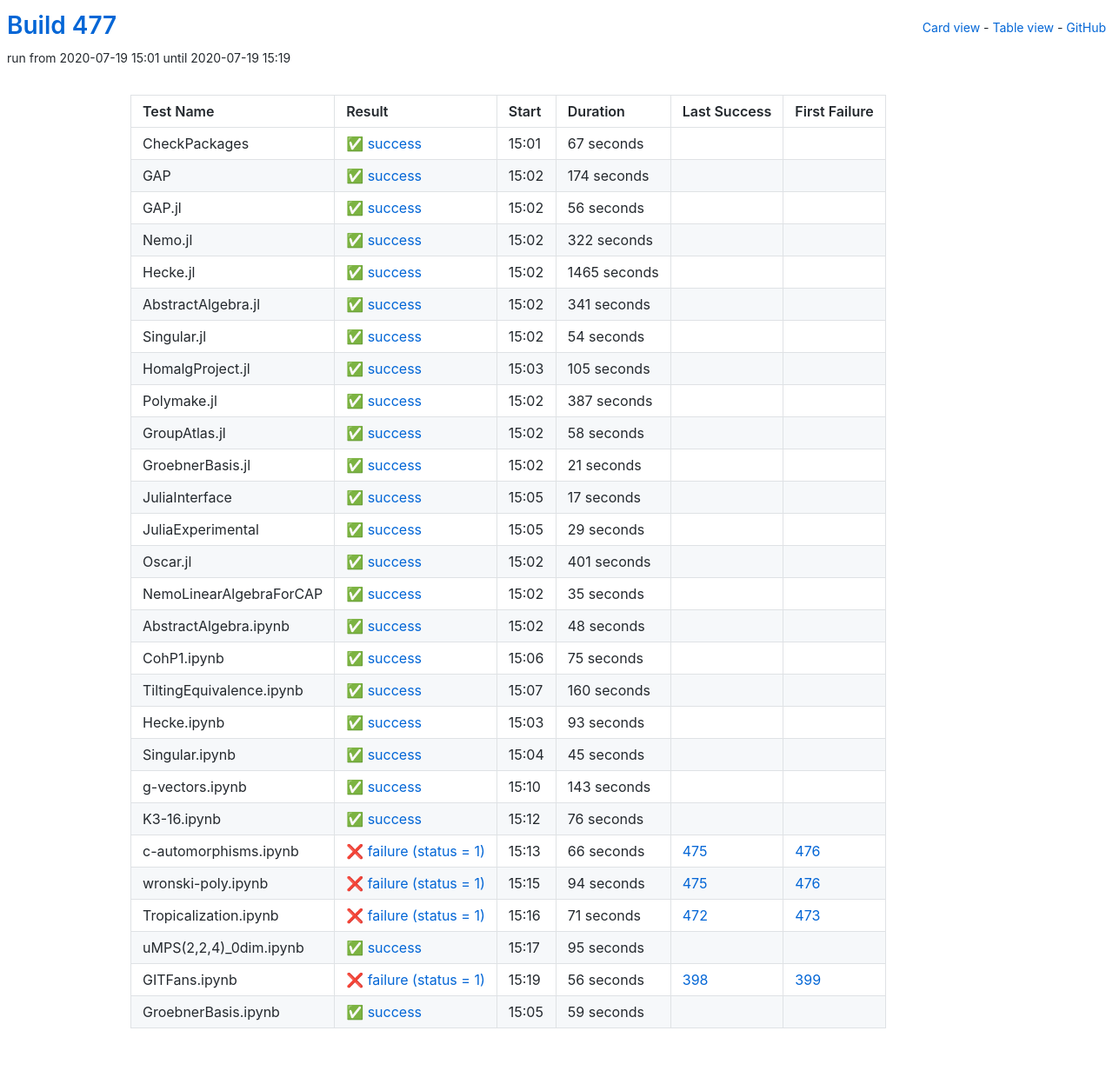
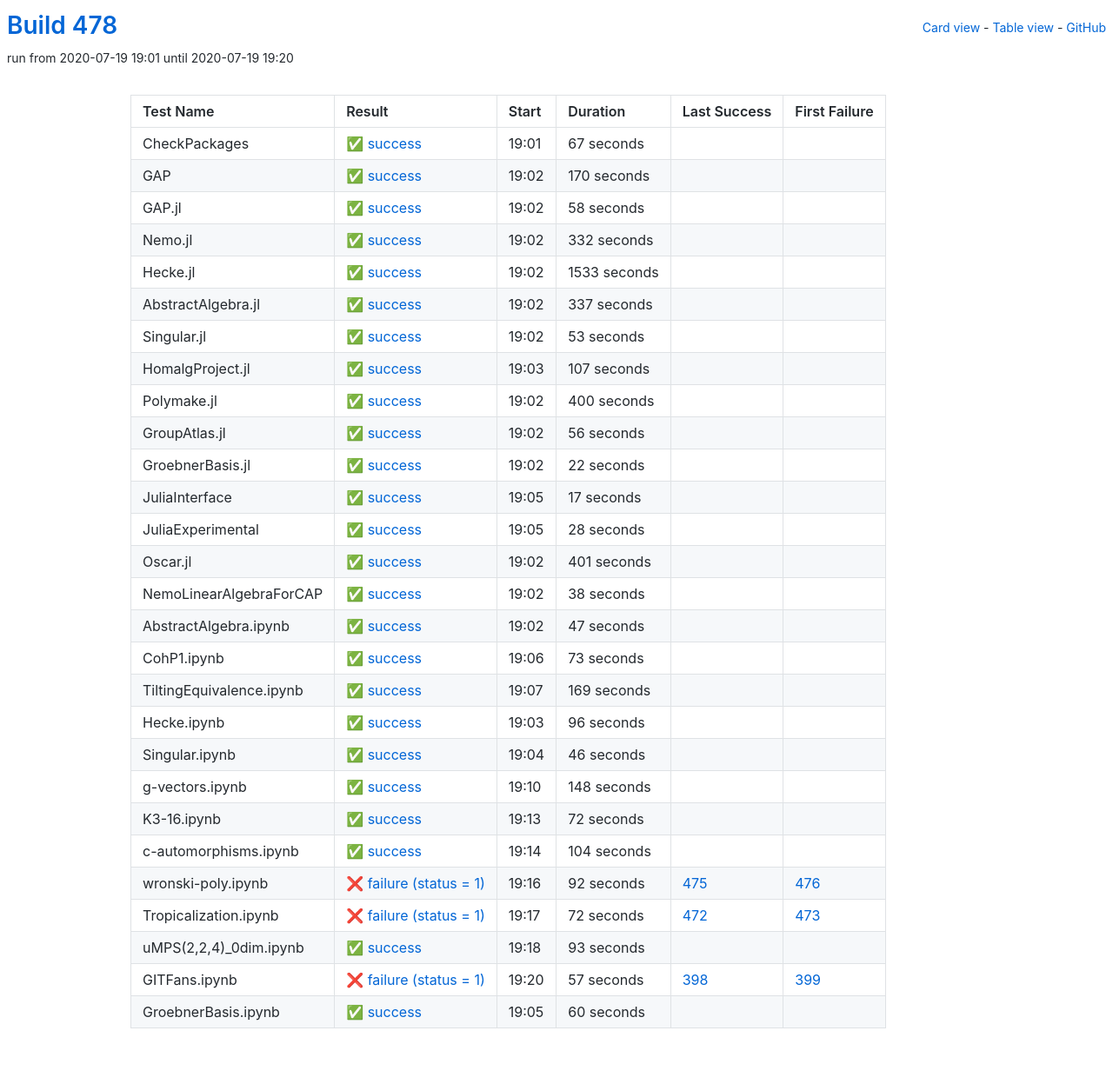
Before and after one commit to oscar-system/oscar-ci-status-stable, a Jekyll site: the page built from table.html, in a window 1280 px wide. Shown: the whole page at 87% size. Built offline with Jekyll 4.4.1, drawn with Linux system fonts in a browser that asks for light colours.

Commit message:
Build #478

```diff
--- a/_data/ci.yml
+++ b/_data/ci.yml
@@ -1,6 +1,6 @@
 ---
-build: 477
-build_url: https://oscarci.mathematik.uni-kl.de/job/oscar-stable/477/
+build: 478
+build_url: https://oscarci.mathematik.uni-kl.de/job/oscar-stable/478/
 job: oscar-stable
 organization: oscar-system
 repo: oscar-ci-status-stable
@@ -8,8 +8,8 @@ repourl: https://github.com/oscar-system/oscar-ci-status-stable
 tests:
 - name: CheckPackages
   id: checkpackages
-  log: https://oscarci.mathematik.uni-kl.de/job/oscar-stable/477/artifact/logs/build-477/CheckPackages.log
-  start: 2020-07-19 15:01
+  log: https://oscarci.mathematik.uni-kl.de/job/oscar-stable/478/artifact/logs/build-478/CheckPackages.log
+  start: 2020-07-19 19:01
   success: true
   exitcode: 0
   status: success
@@ -20,20 +20,104 @@ tests:
   first_failure_url:
 - name: GAP
   id: gap
-  log: https://oscarci.mathematik.uni-kl.de/job/oscar-stable/477/artifact/logs/build-477/GAP.log
-  start: 2020-07-19 15:02
+  log: https://oscarci.mathematik.uni-kl.de/job/oscar-stable/478/artifact/logs/build-478/GAP.log
+  start: 2020-07-19 19:02
   success: true
   exitcode: 0
   status: success
-  duration: 174
+  duration: 170
   last_success: false
   last_success_url:
   first_failure: false
   first_failure_url:
 - name: GAP.jl
   id: gap-jl
-  log: https://oscarci.mathematik.uni-kl.de/job/oscar-stable/477/artifact/logs/build-477/GAP.jl.log
-  start: 2020-07-19 15:02
+  log: https://oscarci.mathematik.uni-kl.de/job/oscar-stable/478/artifact/logs/build-478/GAP.jl.log
+  start: 2020-07-19 19:02
+  success: true
+  exitcode: 0
+  status: success
+  duration: 58
+  last_success: false
+  last_success_url:
+  first_failure: false
+  first_failure_url:
+- name: Nemo.jl
+  id: nemo-jl
+  log: https://oscarci.mathematik.uni-kl.de/job/oscar-stable/478/artifact/logs/build-478/Nemo.jl.log
+  start: 2020-07-19 19:02
+  success: true
+  exitcode: 0
+  status: success
+  duration: 332
+  last_success: false
+  last_success_url:
+  first_failure: false
+  first_failure_url:
+- name: Hecke.jl
+  id: hecke-jl
+  log: https://oscarci.mathematik.uni-kl.de/job/oscar-stable/478/artifact/logs/build-478/Hecke.jl.log
+  start: 2020-07-19 19:02
+  success: true
+  exitcode: 0
+  status: success
+  duration: 1533
+  last_success: false
+  last_success_url:
+  first_failure: false
+  first_failure_url:
+- name: AbstractAlgebra.jl
+  id: abstractalgebra-jl
+  log: https://oscarci.mathematik.uni-kl.de/job/oscar-stable/478/artifact/logs/build-478/AbstractAlgebra.jl.log
+  start: 2020-07-19 19:02
+  success: true
+  exitcode: 0
+  status: success
+  duration: 337
+  last_success: false
+  last_success_url:
+  first_failure: false
+  first_failure_url:
+- name: Singular.jl
+  id: singular-jl
+  log: https://oscarci.mathematik.uni-kl.de/job/oscar-stable/478/artifact/logs/build-478/Singular.jl.log
+  start: 2020-07-19 19:02
+  success: true
+  exitcode: 0
+  status: success
+  duration: 53
+  last_success: false
+  last_success_url:
+  first_failure: false
+  first_failure_url:
+- name: HomalgProject.jl
+  id: homalgproject-jl
+  log: https://oscarci.mathematik.uni-kl.de/job/oscar-stable/478/artifact/logs/build-478/HomalgProject.jl.log
+  start: 2020-07-19 19:03
+  success: true
+  exitcode: 0
+  status: success
+  duration: 107
+  last_success: false
+  last_success_url:
+  first_failure: false
+  first_failure_url:
+- name: Polymake.jl
+  id: polymake-jl
+  log: https://oscarci.mathematik.uni-kl.de/job/oscar-stable/478/artifact/logs/build-478/Polymake.jl.log
+  start: 2020-07-19 19:02
+  success: true
+  exitcode: 0
+  status: success
+  duration: 400
+  last_success: false
+  last_success_url:
+  first_failure: false
+  first_failure_url:
+- name: GroupAtlas.jl
+  id: groupatlas-jl
+  log: https://oscarci.mathematik.uni-kl.de/job/oscar-stable/478/artifact/logs/build-478/GroupAtlas.jl.log
+  start: 2020-07-19 19:02
   success: true
   exitcode: 0
   status: success
@@ -42,106 +126,22 @@ tests:
   last_success_url:
   first_failure: false
   first_failure_url:
-- name: Nemo.jl
-  id: nemo-jl
-  log: https://oscarci.mathematik.uni-kl.de/job/oscar-stable/477/artifact/logs/build-477/Nemo.jl.log
-  start: 2020-07-19 15:02
+- name: GroebnerBasis.jl
+  id: groebnerbasis-jl
+  log: https://oscarci.mathematik.uni-kl.de/job/oscar-stable/478/artifact/logs/build-478/GroebnerBasis.jl.log
+  start: 2020-07-19 19:02
   success: true
   exitcode: 0
   status: success
-  duration: 322
-  last_success: false
-  last_success_url:
-  first_failure: false
-  first_failure_url:
-- name: Hecke.jl
-  id: hecke-jl
-  log: https://oscarci.mathematik.uni-kl.de/job/oscar-stable/477/artifact/logs/build-477/Hecke.jl.log
-  start: 2020-07-19 15:02
-  success: true
-  exitcode: 0
-  status: success
-  duration: 1465
-  last_success: false
-  last_success_url:
-  first_failure: false
-  first_failure_url:
-- name: AbstractAlgebra.jl
-  id: abstractalgebra-jl
-  log: https://oscarci.mathematik.uni-kl.de/job/oscar-stable/477/artifact/logs/build-477/AbstractAlgebra.jl.log
-  start: 2020-07-19 15:02
-  success: true
-  exitcode: 0
-  status: success
-  duration: 341
-  last_success: false
-  last_success_url:
-  first_failure: false
-  first_failure_url:
-- name: Singular.jl
-  id: singular-jl
-  log: https://oscarci.mathematik.uni-kl.de/job/oscar-stable/477/artifact/logs/build-477/Singular.jl.log
-  start: 2020-07-19 15:02
-  success: true
-  exitcode: 0
-  status: success
-  duration: 54
-  last_success: false
-  last_success_url:
-  first_failure: false
-  first_failure_url:
-- name: HomalgProject.jl
-  id: homalgproject-jl
-  log: https://oscarci.mathematik.uni-kl.de/job/oscar-stable/477/artifact/logs/build-477/HomalgProject.jl.log
-  start: 2020-07-19 15:03
-  success: true
-  exitcode: 0
-  status: success
-  duration: 105
-  last_success: false
-  last_success_url:
-  first_failure: false
-  first_failure_url:
-- name: Polymake.jl
-  id: polymake-jl
-  log: https://oscarci.mathematik.uni-kl.de/job/oscar-stable/477/artifact/logs/build-477/Polymake.jl.log
-  start: 2020-07-19 15:02
-  success: true
-  exitcode: 0
-  status: success
-  duration: 387
-  last_success: false
-  last_success_url:
-  first_failure: false
-  first_failure_url:
-- name: GroupAtlas.jl
-  id: groupatlas-jl
-  log: https://oscarci.mathematik.uni-kl.de/job/oscar-stable/477/artifact/logs/build-477/GroupAtlas.jl.log
-  start: 2020-07-19 15:02
-  success: true
-  exitcode: 0
-  status: success
-  duration: 58
-  last_success: false
-  last_success_url:
-  first_failure: false
-  first_failure_url:
-- name: GroebnerBasis.jl
-  id: groebnerbasis-jl
-  log: https://oscarci.mathematik.uni-kl.de/job/oscar-stable/477/artifact/logs/build-477/GroebnerBasis.jl.log
-  start: 2020-07-19 15:02
-  success: true
-  exitcode: 0
-  status: success
-  duration: 21
+  duration: 22
   last_success: false
   last_success_url:
   first_failure: false
   first_failure_url:
 - name: JuliaInterface
   id: juliainterface
-  log: https://oscarci.mathematik.uni-kl.de/job/oscar-stable/477/artifact/logs/build-477/JuliaInterface.log
-  start: 2020-07-19 15:05
+  log: https://oscarci.mathematik.uni-kl.de/job/oscar-stable/478/artifact/logs/build-478/JuliaInterface.log
+  start: 2020-07-19 19:05
   success: true
   exitcode: 0
   status: success
@@ -152,20 +152,20 @@ tests:
   first_failure_url:
 - name: JuliaExperimental
   id: juliaexperimental
-  log: https://oscarci.mathematik.uni-kl.de/job/oscar-stable/477/artifact/logs/build-477/JuliaExperimental.log
-  start: 2020-07-19 15:05
+  log: https://oscarci.mathematik.uni-kl.de/job/oscar-stable/478/artifact/logs/build-478/JuliaExperimental.log
+  start: 2020-07-19 19:05
   success: true
   exitcode: 0
   status: success
-  duration: 29
+  duration: 28
   last_success: false
   last_success_url:
   first_failure: false
   first_failure_url:
 - name: Oscar.jl
   id: oscar-jl
-  log: https://oscarci.mathematik.uni-kl.de/job/oscar-stable/477/artifact/logs/build-477/Oscar.jl.log
-  start: 2020-07-19 15:02
+  log: https://oscarci.mathematik.uni-kl.de/job/oscar-stable/478/artifact/logs/build-478/Oscar.jl.log
+  start: 2020-07-19 19:02
   success: true
   exitcode: 0
   status: success
@@ -176,56 +176,140 @@ tests:
   first_failure_url:
 - name: NemoLinearAlgebraForCAP
   id: nemolinearalgebraforcap
-  log: https://oscarci.mathematik.uni-kl.de/job/oscar-stable/477/artifact/logs/build-477/NemoLinearAlgebraForCAP.log
-  start: 2020-07-19 15:02
+  log: https://oscarci.mathematik.uni-kl.de/job/oscar-stable/478/artifact/logs/build-478/NemoLinearAlgebraForCAP.log
+  start: 2020-07-19 19:02
   success: true
   exitcode: 0
   status: success
-  duration: 35
+  duration: 38
   last_success: false
   last_success_url:
   first_failure: false
   first_failure_url:
 - name: AbstractAlgebra.ipynb
   id: abstractalgebra-ipynb
-  log: https://oscarci.mathematik.uni-kl.de/job/oscar-stable/477/artifact/logs/build-477/AbstractAlgebra.ipynb.log
-  start: 2020-07-19 15:02
+  log: https://oscarci.mathematik.uni-kl.de/job/oscar-stable/478/artifact/logs/build-478/AbstractAlgebra.ipynb.log
+  start: 2020-07-19 19:02
   success: true
   exitcode: 0
   status: success
-  duration: 48
+  duration: 47
   last_success: false
   last_success_url:
   first_failure: false
   first_failure_url:
 - name: CohP1.ipynb
   id: cohp1-ipynb
-  log: https://oscarci.mathematik.uni-kl.de/job/oscar-stable/477/artifact/logs/build-477/CohP1.ipynb.log
-  start: 2020-07-19 15:06
+  log: https://oscarci.mathematik.uni-kl.de/job/oscar-stable/478/artifact/logs/build-478/CohP1.ipynb.log
+  start: 2020-07-19 19:06
   success: true
   exitcode: 0
   status: success
-  duration: 75
+  duration: 73
   last_success: false
   last_success_url:
   first_failure: false
   first_failure_url:
 - name: TiltingEquivalence.ipynb
   id: tiltingequivalence-ipynb
-  log: https://oscarci.mathematik.uni-kl.de/job/oscar-stable/477/artifact/logs/build-477/TiltingEquivalence.ipynb.log
-  start: 2020-07-19 15:07
+  log: https://oscarci.mathematik.uni-kl.de/job/oscar-stable/478/artifact/logs/build-478/TiltingEquivalence.ipynb.log
+  start: 2020-07-19 19:07
   success: true
   exitcode: 0
   status: success
-  duration: 160
+  duration: 169
   last_success: false
   last_success_url:
   first_failure: false
   first_failure_url:
 - name: Hecke.ipynb
   id: hecke-ipynb
-  log: https://oscarci.mathematik.uni-kl.de/job/oscar-stable/477/artifact/logs/build-477/Hecke.ipynb.log
-  start: 2020-07-19 15:03
+  log: https://oscarci.mathematik.uni-kl.de/job/oscar-stable/478/artifact/logs/build-478/Hecke.ipynb.log
+  start: 2020-07-19 19:03
+  success: true
+  exitcode: 0
+  status: success
+  duration: 96
+  last_success: false
+  last_success_url:
+  first_failure: false
+  first_failure_url:
+- name: Singular.ipynb
+  id: singular-ipynb
+  log: https://oscarci.mathematik.uni-kl.de/job/oscar-stable/478/artifact/logs/build-478/Singular.ipynb.log
+  start: 2020-07-19 19:04
+  success: true
+  exitcode: 0
+  status: success
+  duration: 46
+  last_success: false
+  last_success_url:
+  first_failure: false
+  first_failure_url:
+- name: g-vectors.ipynb
+  id: g-vectors-ipynb
+  log: https://oscarci.mathematik.uni-kl.de/job/oscar-stable/478/artifact/logs/build-478/g-vectors.ipynb.log
+  start: 2020-07-19 19:10
+  success: true
+  exitcode: 0
+  status: success
+  duration: 148
+  last_success: false
+  last_success_url:
+  first_failure: false
+  first_failure_url:
+- name: K3-16.ipynb
+  id: k3-16-ipynb
+  log: https://oscarci.mathematik.uni-kl.de/job/oscar-stable/478/artifact/logs/build-478/K3-16.ipynb.log
+  start: 2020-07-19 19:13
+  success: true
+  exitcode: 0
+  status: success
+  duration: 72
+  last_success: false
+  last_success_url:
+  first_failure: false
+  first_failure_url:
+- name: c-automorphisms.ipynb
+  id: c-automorphisms-ipynb
+  log: https://oscarci.mathematik.uni-kl.de/job/oscar-stable/478/artifact/logs/build-478/c-automorphisms.ipynb.log
+  start: 2020-07-19 19:14
+  success: true
+  exitcode: 0
+  status: success
+  duration: 104
+  last_success: false
+  last_success_url:
+  first_failure: false
+  first_failure_url:
+- name: wronski-poly.ipynb
+  id: wronski-poly-ipynb
+  log: https://oscarci.mathematik.uni-kl.de/job/oscar-stable/478/artifact/logs/build-478/wronski-poly.ipynb.log
+  start: 2020-07-19 19:16
+  success: false
+  exitcode: 1
+  status: failure
+  duration: 92
+  last_success: 475
+  last_success_url: https://oscarci.mathematik.uni-kl.de/job/oscar-stable/475/
+  first_failure: 476
+  first_failure_url: https://oscarci.mathematik.uni-kl.de/job/oscar-stable/476/
+- name: Tropicalization.ipynb
+  id: tropicalization-ipynb
+  log: https://oscarci.mathematik.uni-kl.de/job/oscar-stable/478/artifact/logs/build-478/Tropicalization.ipynb.log
+  start: 2020-07-19 19:17
+  success: false
+  exitcode: 1
+  status: failure
+  duration: 72
+  last_success: 472
+  last_success_url: https://oscarci.mathematik.uni-kl.de/job/oscar-stable/472/
+  first_failure: 473
+  first_failure_url: https://oscarci.mathematik.uni-kl.de/job/oscar-stable/473/
+- name: uMPS(2,2,4)_0dim.ipynb
+  id: umps-2-2-4-0dim-ipynb
+  log: https://oscarci.mathematik.uni-kl.de/job/oscar-stable/478/artifact/logs/build-478/uMPS-2-2-4-_0dim.ipynb.log
+  start: 2020-07-19 19:18
   success: true
   exitcode: 0
   status: success
@@ -234,110 +318,26 @@ tests:
   last_success_url:
   first_failure: false
   first_failure_url:
-- name: Singular.ipynb
-  id: singular-ipynb
-  log: https://oscarci.mathematik.uni-kl.de/job/oscar-stable/477/artifact/logs/build-477/Singular.ipynb.log
-  start: 2020-07-19 15:04
-  success: true
-  exitcode: 0
-  status: success
-  duration: 45
-  last_success: false
-  last_success_url:
-  first_failure: false
-  first_failure_url:
-- name: g-vectors.ipynb
-  id: g-vectors-ipynb
-  log: https://oscarci.mathematik.uni-kl.de/job/oscar-stable/477/artifact/logs/build-477/g-vectors.ipynb.log
-  start: 2020-07-19 15:10
-  success: true
-  exitcode: 0
-  status: success
-  duration: 143
-  last_success: false
-  last_success_url:
-  first_failure: false
-  first_failure_url:
-- name: K3-16.ipynb
-  id: k3-16-ipynb
-  log: https://oscarci.mathematik.uni-kl.de/job/oscar-stable/477/artifact/logs/build-477/K3-16.ipynb.log
-  start: 2020-07-19 15:12
-  success: true
-  exitcode: 0
-  status: success
-  duration: 76
-  last_success: false
-  last_success_url:
-  first_failure: false
-  first_failure_url:
-- name: c-automorphisms.ipynb
-  id: c-automorphisms-ipynb
-  log: https://oscarci.mathematik.uni-kl.de/job/oscar-stable/477/artifact/logs/build-477/c-automorphisms.ipynb.log
-  start: 2020-07-19 15:13
+- name: GITFans.ipynb
+  id: gitfans-ipynb
+  log: https://oscarci.mathematik.uni-kl.de/job/oscar-stable/478/artifact/logs/build-478/GITFans.ipynb.log
+  start: 2020-07-19 19:20
   success: false
   exitcode: 1
   status: failure
-  duration: 66
-  last_success: 475
-  last_success_url: https://oscarci.mathematik.uni-kl.de/job/oscar-stable/475/
-  first_failure: 476
-  first_failure_url: https://oscarci.mathematik.uni-kl.de/job/oscar-stable/476/
-- name: wronski-poly.ipynb
-  id: wronski-poly-ipynb
-  log: https://oscarci.mathematik.uni-kl.de/job/oscar-stable/477/artifact/logs/build-477/wronski-poly.ipynb.log
-  start: 2020-07-19 15:15
-  success: false
-  exitcode: 1
-  status: failure
-  duration: 94
-  last_success: 475
-  last_success_url: https://oscarci.mathematik.uni-kl.de/job/oscar-stable/475/
-  first_failure: 476
-  first_failure_url: https://oscarci.mathematik.uni-kl.de/job/oscar-stable/476/
-- name: Tropicalization.ipynb
-  id: tropicalization-ipynb
-  log: https://oscarci.mathematik.uni-kl.de/job/oscar-stable/477/artifact/logs/build-477/Tropicalization.ipynb.log
-  start: 2020-07-19 15:16
-  success: false
-  exitcode: 1
-  status: failure
-  duration: 71
-  last_success: 472
-  last_success_url: https://oscarci.mathematik.uni-kl.de/job/oscar-stable/472/
-  first_failure: 473
-  first_failure_url: https://oscarci.mathematik.uni-kl.de/job/oscar-stable/473/
-- name: uMPS(2,2,4)_0dim.ipynb
-  id: umps-2-2-4-0dim-ipynb
-  log: https://oscarci.mathematik.uni-kl.de/job/oscar-stable/477/artifact/logs/build-477/uMPS-2-2-4-_0dim.ipynb.log
-  start: 2020-07-19 15:17
-  success: true
-  exitcode: 0
-  status: success
-  duration: 95
-  last_success: false
-  last_success_url:
-  first_failure: false
-  first_failure_url:
-- name: GITFans.ipynb
-  id: gitfans-ipynb
-  log: https://oscarci.mathematik.uni-kl.de/job/oscar-stable/477/artifact/logs/build-477/GITFans.ipynb.log
-  start: 2020-07-19 15:19
-  success: false
-  exitcode: 1
-  status: failure
-  duration: 56
+  duration: 57
   last_success: 398
   last_success_url: https://oscarci.mathematik.uni-kl.de/job/oscar-stable/398/
   first_failure: 399
   first_failure_url: https://oscarci.mathematik.uni-kl.de/job/oscar-stable/399/
 - name: GroebnerBasis.ipynb
   id: groebnerbasis-ipynb
-  log: https://oscarci.mathematik.uni-kl.de/job/oscar-stable/477/artifact/logs/build-477/GroebnerBasis.ipynb.log
-  start: 2020-07-19 15:05
+  log: https://oscarci.mathematik.uni-kl.de/job/oscar-stable/478/artifact/logs/build-478/GroebnerBasis.ipynb.log
+  start: 2020-07-19 19:05
   success: true
   exitcode: 0
   status: success
-  duration: 59
+  duration: 60
   last_success: false
   last_success_url:
   first_failure: false
```
Also changed, not shown: README.md.
